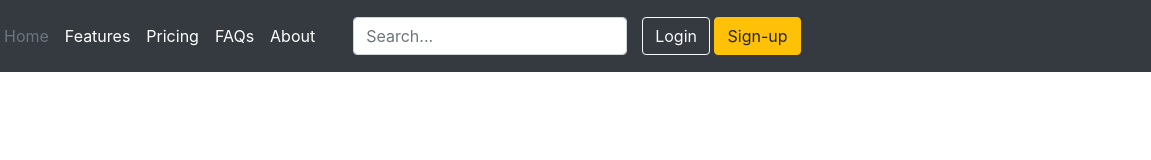
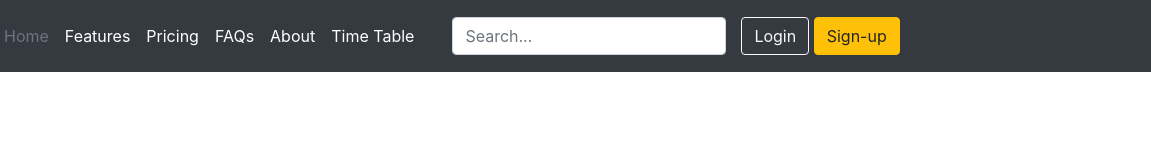
Before and after one commit to VrittikaSharma/Git-Tag, a plain HTML site: page Index.html in a window 1280 px wide. Shown: the full height of the page, 129-1280 px from the left. Drawn offline with nearby package versions, Linux system fonts and the light colour scheme.

Commit message:
added the time table link

```diff
--- a/Index.html
+++ b/Index.html
@@ -24,6 +24,7 @@
               <li><a href="#" class="nav-link px-2 text-white">Pricing</a></li>
               <li><a href="#" class="nav-link px-2 text-white">FAQs</a></li>
               <li><a href="#" class="nav-link px-2 text-white">About</a></li>
+              <li><a href="#" class="nav-link px-2 text-white">Time Table</a></li>
             </ul>
 
             <form class="col-12 col-lg-auto mb-3 mb-lg-0 me-lg-3">
```
